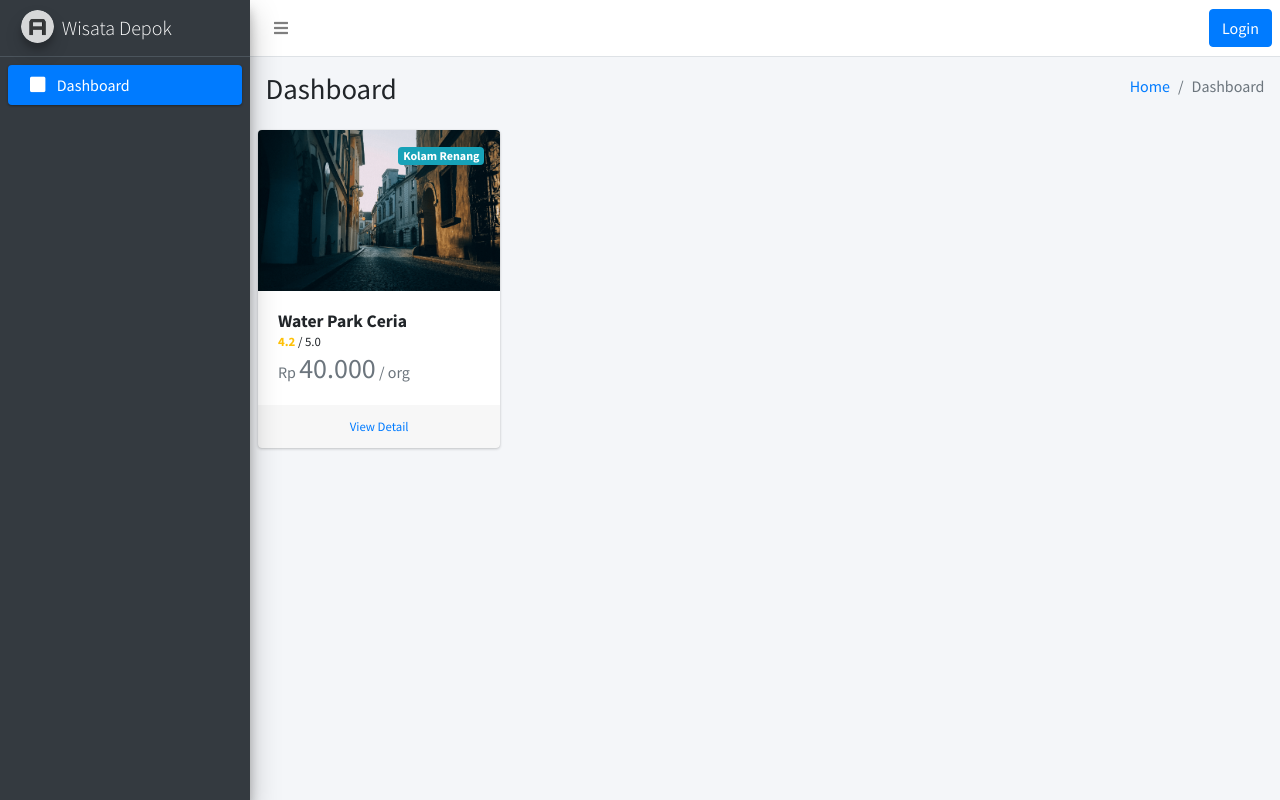
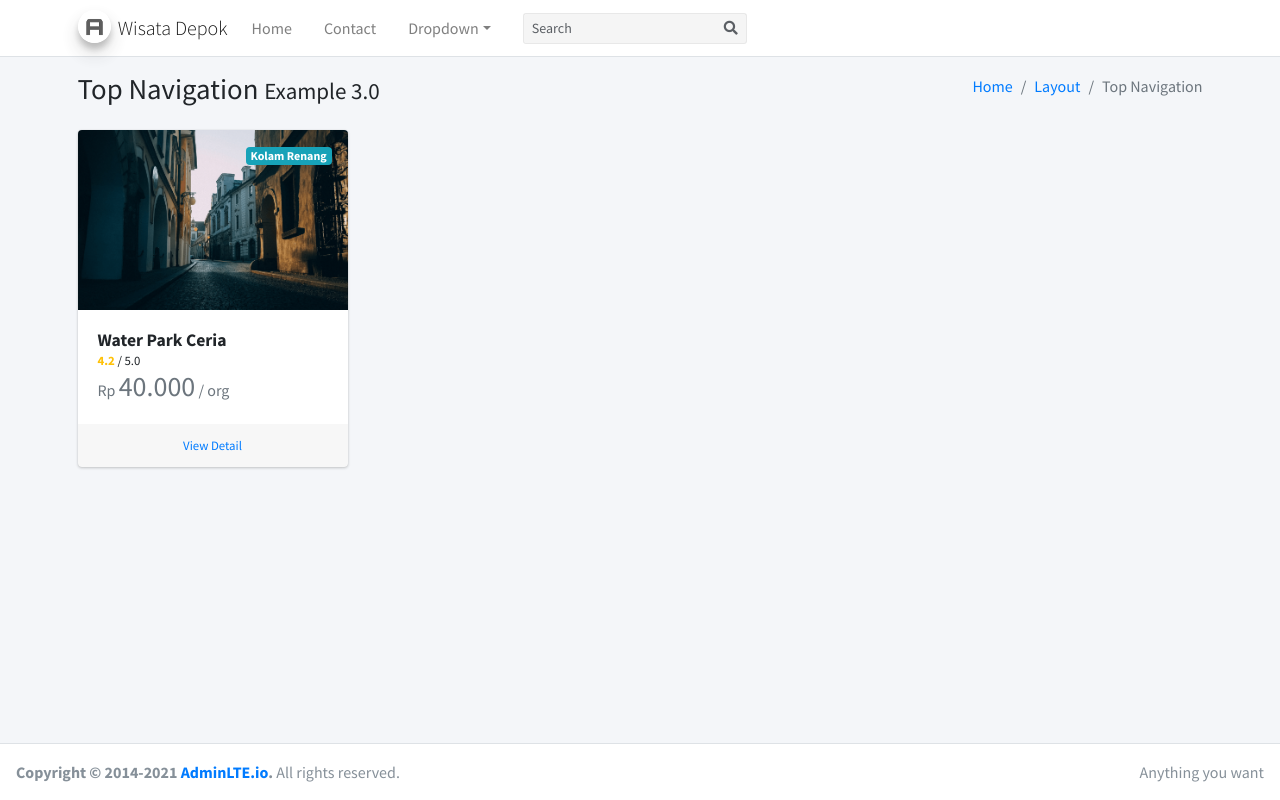
Before and after one commit to RakhaZaN/Project2-S2, a CodeIgniter app: page /praktek/ in a window 1280 px wide. Run offline with CodeIgniter, Linux system fonts and the light colour scheme; some libraries are stand-ins or nearby versions.

Commit message:
:lipstick: Change dashboard layout

```diff
--- a/application/controllers/Home.php
+++ b/application/controllers/Home.php
@@ -6,10 +6,6 @@ class Home extends CI_Controller
     public function index()
     {
 		$data['page'] = "Dashboard";
-        $this->load->view('layouts/header', $data);
-        $this->load->view('layouts/navbar');
-        $this->load->view('layouts/sidebar');
         $this->load->view('dashboard', $data);
-        $this->load->view('layouts/footer');
     }
 }
--- a/application/views/dashboard.php
+++ b/application/views/dashboard.php
@@ -1,25 +1,122 @@
+<!DOCTYPE html>
+<!--
+This is a starter template page. Use this page to start your new project from
+scratch. This page gets rid of all links and provides the needed markup only.
+-->
+<html lang="en">
+
+<head>
+	<meta charset="utf-8">
+	<meta name="viewport" content="width=device-width, initial-scale=1">
+	<title><?= $page ?> | Wisata Depok</title>
+
+	<!-- Google Font: Source Sans Pro -->
+	<link rel="stylesheet" href="https://fonts.googleapis.com/css?family=Source+Sans+Pro:300,400,400i,700&display=fallback">
+	<!-- Font Awesome Icons -->
+	<link rel="stylesheet" href="<?= base_url('public/plugins/fontawesome-free/css/all.min.css') ?>">
+	<!-- Theme style -->
+	<link rel="stylesheet" href="<?= base_url('public/css/adminlte.min.css') ?>">
+</head>
+
+<body class="hold-transition layout-top-nav">
+	<div class="wrapper">
+
+		<!-- Navbar -->
+		<nav class="main-header navbar navbar-expand-md navbar-light navbar-white">
+			<div class="container">
+				<a href="#" class="navbar-brand">
+					<img src="<?= base_url('public/img/AdminLTELogo.png') ?>" alt="AdminLTE Logo" class="brand-image img-circle elevation-3" style="opacity: .8">
+					<span class="brand-text font-weight-light">Wisata Depok</span>
+				</a>
+
+				<button class="navbar-toggler order-1" type="button" data-toggle="collapse" data-target="#navbarCollapse" aria-controls="navbarCollapse" aria-expanded="false" aria-label="Toggle navigation">
+					<span class="navbar-toggler-icon"></span>
+				</button>
+
+				<div class="collapse navbar-collapse order-3" id="navbarCollapse">
+					<!-- Left navbar links -->
+					<ul class="navbar-nav">
+						<li class="nav-item">
+							<a href="index3.html" class="nav-link">Home</a>
+						</li>
+						<li class="nav-item">
+							<a href="#" class="nav-link">Contact</a>
+						</li>
+						<li class="nav-item dropdown">
+							<a id="dropdownSubMenu1" href="#" data-toggle="dropdown" aria-haspopup="true" aria-expanded="false" class="nav-link dropdown-toggle">Dropdown</a>
+							<ul aria-labelledby="dropdownSubMenu1" class="dropdown-menu border-0 shadow">
+								<li><a href="#" class="dropdown-item">Some action </a></li>
+								<li><a href="#" class="dropdown-item">Some other action</a></li>
+
+								<li class="dropdown-divider"></li>
+
+								<!-- Level two dropdown-->
+								<li class="dropdown-submenu dropdown-hover">
+									<a id="dropdownSubMenu2" href="#" role="button" data-toggle="dropdown" aria-haspopup="true" aria-expanded="false" class="dropdown-item dropdown-toggle">Hover for action</a>
+									<ul aria-labelledby="dropdownSubMenu2" class="dropdown-menu border-0 shadow">
+										<li>
+											<a tabindex="-1" href="#" class="dropdown-item">level 2</a>
+										</li>
+
+										<!-- Level three dropdown-->
+										<li class="dropdown-submenu">
+											<a id="dropdownSubMenu3" href="#" role="button" data-toggle="dropdown" aria-haspopup="true" aria-expanded="false" class="dropdown-item dropdown-toggle">level 2</a>
+											<ul aria-labelledby="dropdownSubMenu3" class="dropdown-menu border-0 shadow">
+												<li><a href="#" class="dropdown-item">3rd level</a></li>
+												<li><a href="#" class="dropdown-item">3rd level</a></li>
+											</ul>
+										</li>
+										<!-- End Level three -->
+
+										<li><a href="#" class="dropdown-item">level 2</a></li>
+										<li><a href="#" class="dropdown-item">level 2</a></li>
+									</ul>
+								</li>
+								<!-- End Level two -->
+							</ul>
+						</li>
+					</ul>
+
+					<!-- SEARCH FORM -->
+					<form class="form-inline ml-0 ml-md-3">
+						<div class="input-group input-group-sm">
+							<input class="form-control form-control-navbar" type="search" placeholder="Search" aria-label="Search">
+							<div class="input-group-append">
+								<button class="btn btn-navbar" type="submit">
+									<i class="fas fa-search"></i>
+								</button>
+							</div>
+						</div>
+					</form>
+				</div>
+			</div>
+		</nav>
+		<!-- /.navbar -->
+
 		<!-- Content Wrapper. Contains page content -->
 		<div class="content-wrapper">
 			<!-- Content Header (Page header) -->
-	<section class="content-header">
-		<div class="container-fluid">
+			<div class="content-header">
+				<div class="container">
 					<div class="row mb-2">
 						<div class="col-sm-6">
-					<h1><?= $page ?></h1>
-				</div>
+							<h1 class="m-0"> Top Navigation <small>Example 3.0</small></h1>
+						</div><!-- /.col -->
 						<div class="col-sm-6">
 							<ol class="breadcrumb float-sm-right">
 								<li class="breadcrumb-item"><a href="#">Home</a></li>
-						<li class="breadcrumb-item active"><?= $page ?></li>
+								<li class="breadcrumb-item"><a href="#">Layout</a></li>
+								<li class="breadcrumb-item active">Top Navigation</li>
 							</ol>
+						</div><!-- /.col -->
+					</div><!-- /.row -->
+				</div><!-- /.container-fluid -->
 			</div>
-			</div>
-		</div><!-- /.container-fluid -->
-	</section>
+			<!-- /.content-header -->
 
 			<!-- Main content -->
-	<section class="content">
-
+			<div class="content">
+				<div class="container">
 					<!-- Content -->
 					<div class="row">
 						<div class="col-3">
@@ -42,7 +139,33 @@
 						</div>
 					</div>
 					<!-- /.content -->
-
-	</section>
+				</div>
+			</div>
 		</div>
 		<!-- /.content-wrapper -->
+
+		<!-- Main Footer -->
+		<footer class="main-footer">
+			<!-- To the right -->
+			<div class="float-right d-none d-sm-inline">
+				Anything you want
+			</div>
+			<!-- Default to the left -->
+			<strong>Copyright &copy; 2014-2021 <a href="https://adminlte.io">AdminLTE.io</a>.</strong> All rights reserved.
+		</footer>
+	</div>
+	<!-- ./wrapper -->
+
+	<!-- REQUIRED SCRIPTS -->
+
+	<!-- jQuery -->
+	<script src="<?= base_url('public/plugins/jquery/jquery.min.js') ?>"></script>
+	<!-- Bootstrap 4 -->
+	<script src="<?= base_url('public/plugins/bootstrap/js/bootstrap.bundle.min.js') ?>"></script>
+	<!-- AdminLTE App -->
+	<script src="<?= base_url('public/js/adminlte.min.js') ?>"></script>
+	<!-- AdminLTE for demo purposes -->
+	<script src="<?= base_url('public/js/demo.js') ?>"></script>
+</body>
+
+</html>
```
Lines whose indentation alone changed are shown as unchanged.
